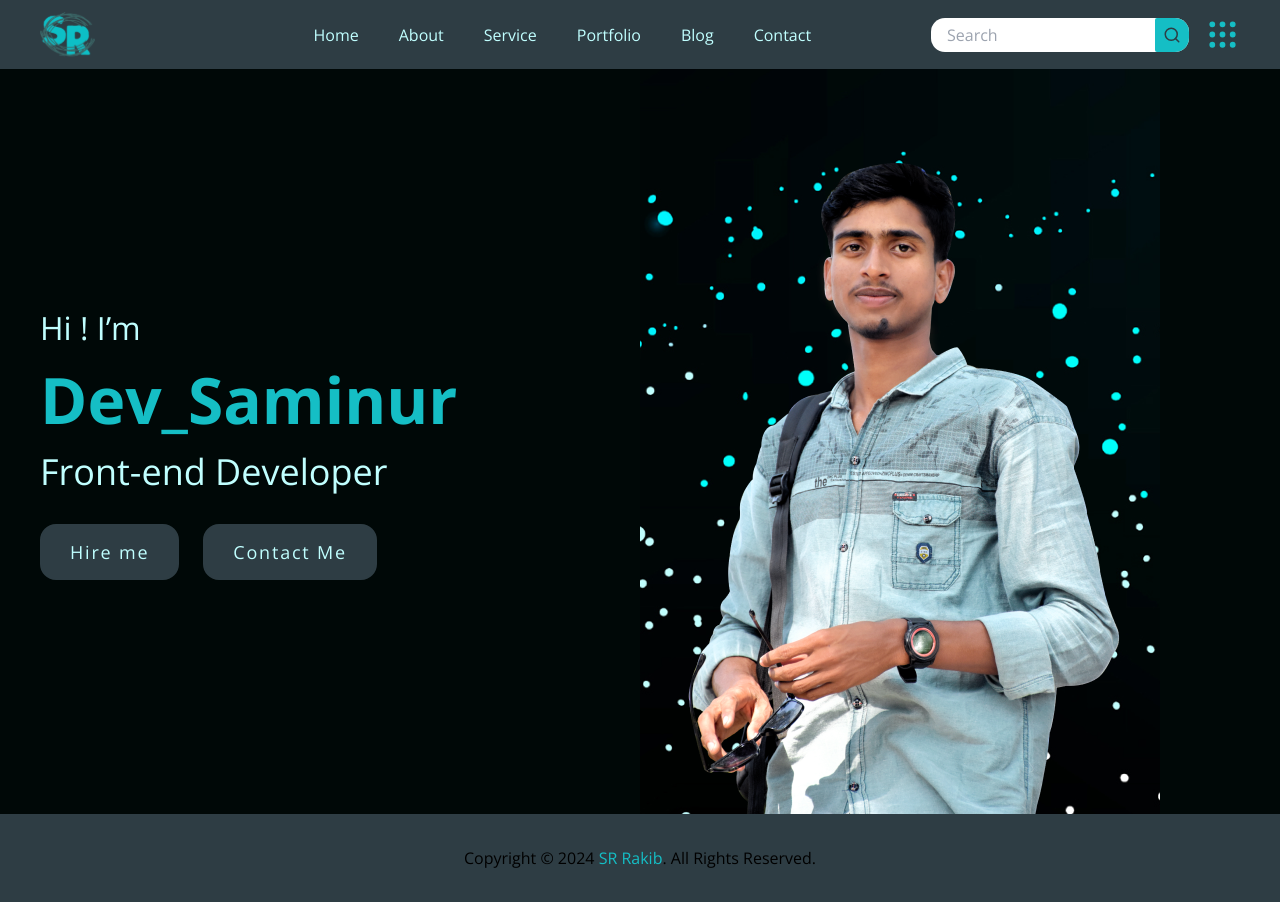
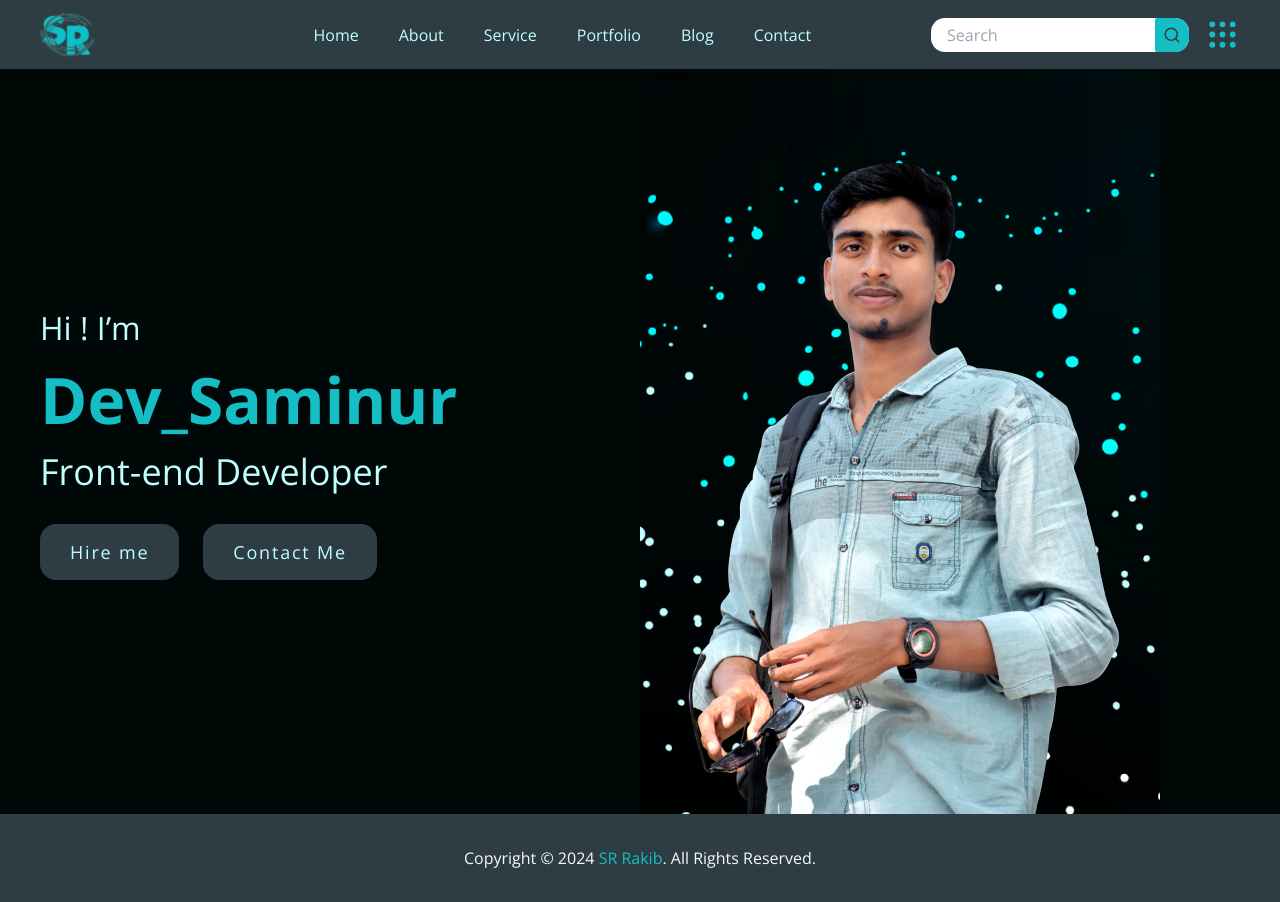
Before and after one commit to dev-saminur/sr-my-portfolio, a Next.js app: page / in a window 1280 px wide. Built offline with nearby package versions, Linux system fonts and the light colour scheme.

Commit message:
Update tailwind.config.js

```diff
--- a/tailwind.config.js
+++ b/tailwind.config.js
@@ -19,6 +19,7 @@ module.exports = {
         primaryFont: ["Open Sans", "sans-serif"],
       },
       colors: {
+        whiteColor: "#f8f8f8",
         linkColor: "#15BEC5",
         headerColor: "#C0FFFF",
         btnColor: "#15BEC5",
```
